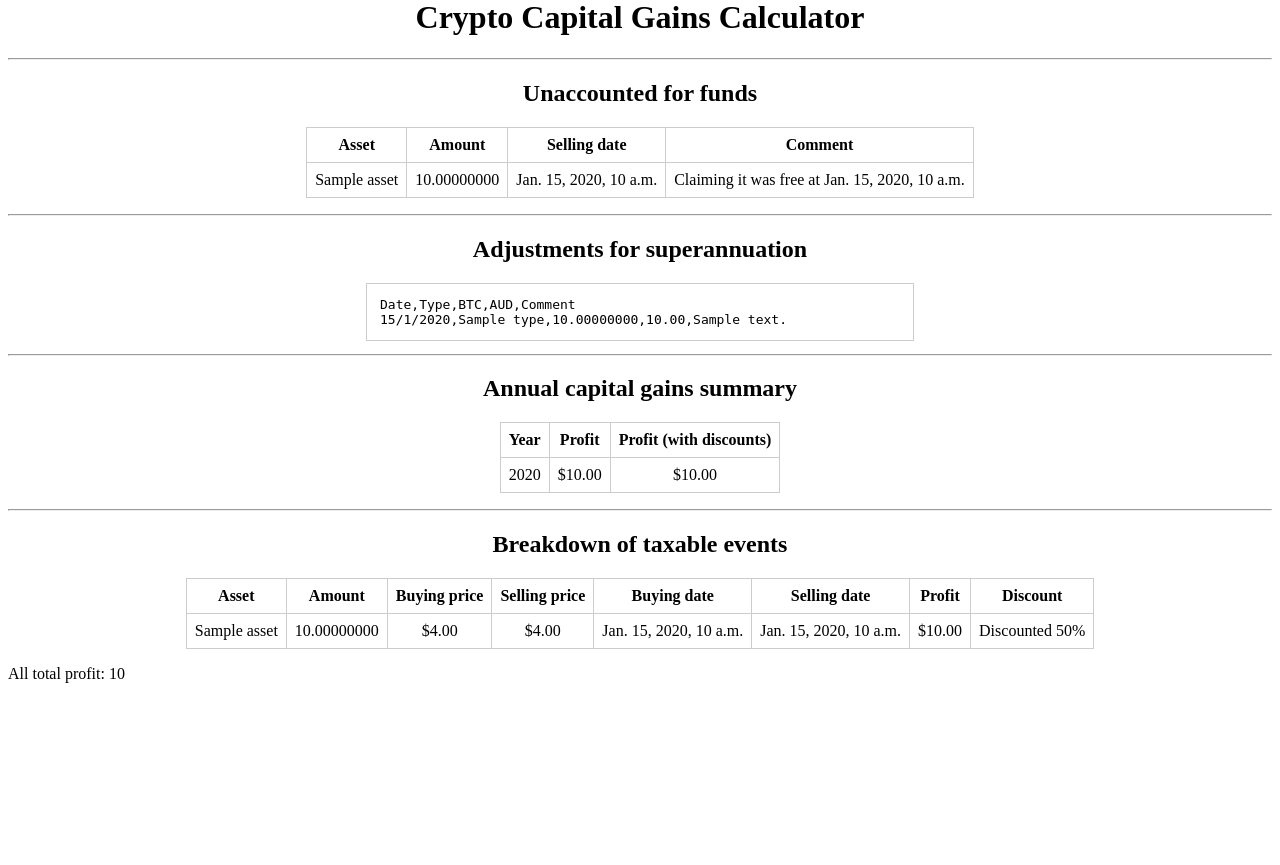
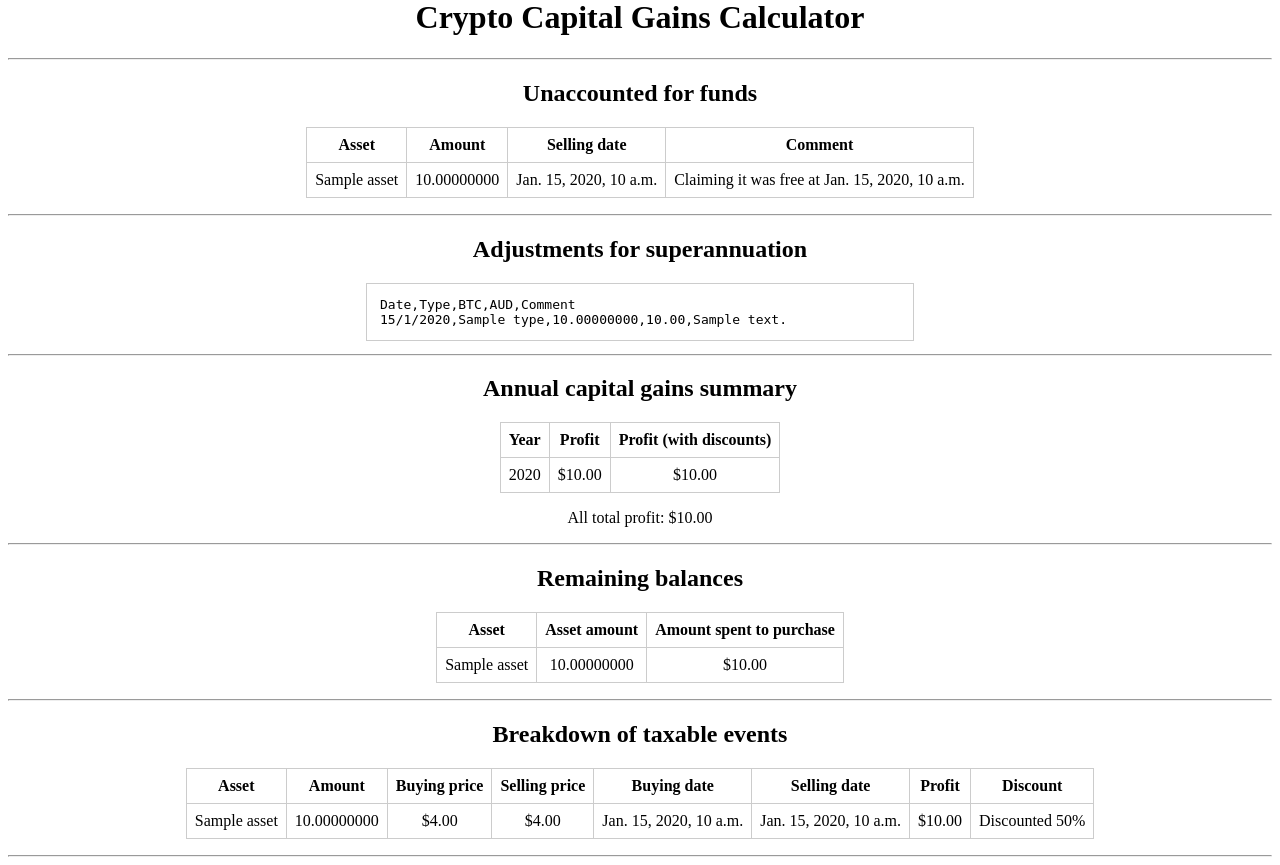
Before and after one commit to jackmurray90/ccgc, a Django app: template ccgc/templates/calculate.html in a window 1280 px wide. Shown: the part 22-887 px from the top of the page. Before the commit the page ends 705 px from the top, so only its background shows below. Run offline with Django 5.2, Linux system fonts and the light colour scheme; the template is opened without the code that fills it: most values are stand-ins (such as "Sample title", 1, 10 or a date in 2020).

Commit message:
add remaining balances

```diff
--- a/ccgc/engine/models.py
+++ b/ccgc/engine/models.py
@@ -57,6 +57,11 @@ class AnnualSummary(BaseModel):
     profit: Decimal
     discounted_profit: Decimal
 
+class RemainingBalance(BaseModel):
+    asset: str
+    asset_amount: Decimal
+    aud_amount: Decimal
+
 class CalculationResult(BaseModel):
     files: List[ParseFileResult] = []
     events: List[EventResult] = []
@@ -64,3 +69,4 @@ class CalculationResult(BaseModel):
     all_total_profit: int = 0
     annual_summaries: List[AnnualSummary] = []
     adjustments: List[Adjustment] = []
+    remaining_balances: List[RemainingBalance] = []
--- a/ccgc/templates/calculate.html
+++ b/ccgc/templates/calculate.html
@@ -3,7 +3,7 @@
 {% block head %}
   <style>
     main { max-width: 100%; }
-    h2 { text-align: center; }
+    h2, p { text-align: center; }
     pre {
       max-width: 40em;
       margin: 1em auto;
@@ -69,6 +69,26 @@
         </tr>
       {% endfor %}
     </table>
+    <p>All total profit: ${{ result.all_total_profit|floatformat:2 }}</p>
+    <hr/>
+  {% endif %}
+
+  {% if result.remaining_balances %}
+    <h2>Remaining balances</h2>
+    <table>
+      <tr>
+        <th>Asset</th>
+        <th>Asset amount</th>
+        <th>Amount spent to purchase</th>
+      </tr>
+      {% for remaining_balance in result.remaining_balances %}
+        <tr>
+          <td>{{ remaining_balance.asset }}</td>
+          <td>{{ remaining_balance.asset_amount|floatformat:8 }}</td>
+          <td>${{ remaining_balance.aud_amount|floatformat:2 }}</td>
+        </tr>
+      {% endfor %}
+    </table>
     <hr/>
   {% endif %}
 
@@ -98,8 +118,7 @@
         </tr>
       {% endfor %}
     </table>
+    <hr/>
   {% endif %}
 
-  All total profit: {{ result.all_total_profit }}
-
 {% endblock %}
```
Also changed, not shown: ccgc/engine/main.py (+12 -41 lines).
